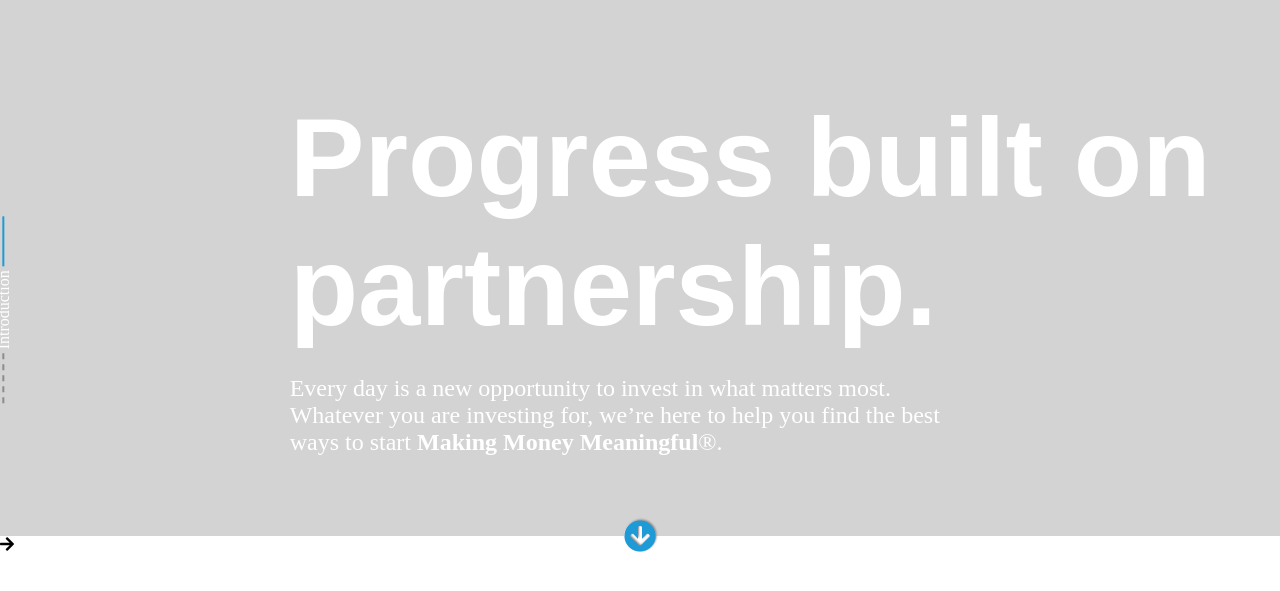
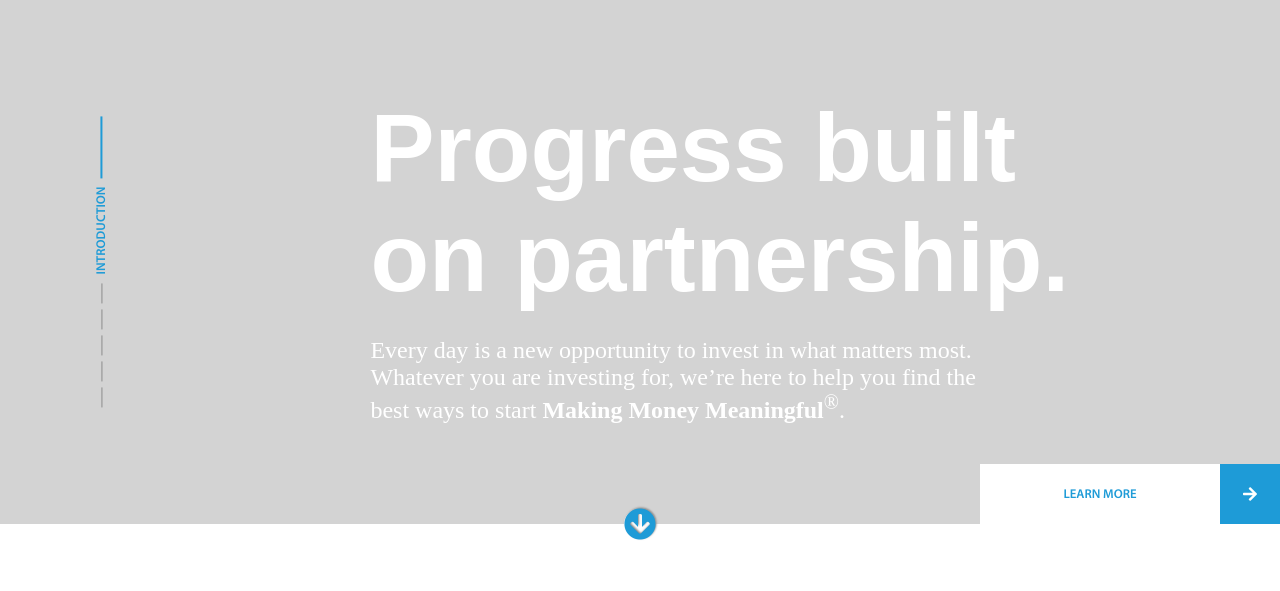
Before and after one commit to davi3blu3/a_b_markup_challenge, a website: page index.html in a window 1280 px wide. Shown: the part 105-696 px from the top of the page. Drawn offline with Linux system fonts and the light colour scheme.

Commit message:
add readme and build out cta and wayfinder

```diff
--- a/index.html
+++ b/index.html
@@ -53,26 +53,38 @@
         <aside>
           <div class="aside-wayfinder">
             <div class="dotted-border"></div>
+            <div class="dotted-border"></div>
+            <div class="dotted-border"></div>
+            <div class="dotted-border"></div>
+            <div class="dotted-border"></div>
             <p>Introduction</p>
             <div class="blue-border"></div>
           </div>
         </aside>
         <article>
-          <h1 class="hero__main-heading">Progress built on partnership.</h1>
+          <h1 class="hero__main-heading">
+            Progress built<br />on partnership.
+          </h1>
           <p class="hero__main-text">
             Every day is a new opportunity to invest in what matters most.<br />
             Whatever you are investing for, we’re here to help you find the best
             ways to start
-            <span class="bold-text">Making Money Meaningful</span>&reg;.
+            <span class="bold-text">Making Money Meaningful</span
+            ><sup>&reg;</sup>.
           </p>
         </article>
       </main>
       <div class="hero__cta">
+        <div class="hero__cta-learn-more">
+          Learn More
+        </div>
+        <div class="hero__cta-arrow">
+          <i class="fas fa-arrow-right"></i>
+        </div>
+      </div>
+      <div class="hero__scroll-down">
         <i class="fas fa-arrow-circle-down fa-2x"></i>
       </div>
-      <div class="hero__scroll-down`"></div>
     </section>
-
-    <i class="fas fa-arrow-right"></i>
   </body>
 </html>
--- a/styles.css
+++ b/styles.css
@@ -68,7 +68,7 @@ main {
 }
 
 .hero__main-heading {
-  font-size: 7rem;
+  font-size: 6rem;
   margin: 0;
   font-family: Arial;
 }
@@ -80,6 +80,39 @@ main {
 }
 
 .hero__cta {
+  width: 300px;
+  height: 60px;
+  margin-left: auto;
+  margin-right: -2.5rem;
+  margin-bottom: -2.5rem;
+  display: flex;
+  background-color: white;
+  color: #1e9bd7;
+}
+
+.hero__cta-learn-more {
+  width: 240px;
+  font-family: 'Myriad Pro';
+  font-size: 0.8rem;
+  text-transform: uppercase;
+  text-align: center;
+  vertical-align: middle;
+  padding: 23px 0;
+}
+
+.hero__cta-arrow {
+  width: 60px;
+  height: 60px;
+  background-color: #1e9bd7;
+  color: white;
+  text-align: center;
+}
+
+.hero__cta-arrow i {
+  margin: 22px 23px;
+}
+
+.hero__scroll-down {
   position: absolute;
   left: calc(50% - 16px);
   bottom: -16px;
@@ -88,7 +121,7 @@ main {
   border-radius: 50%;
 }
 
-.hero__cta i {
+.hero__scroll-down i {
   text-shadow: 1px -1px 2px #8c8c8c;
 }
 
@@ -97,28 +130,38 @@ main {
 */
 
 aside {
-  transform: rotate(-90deg);
   width: 400px;
 }
 
-.aside-wayfinder {}
+.aside-wayfinder {
+  position: absolute;
+  transform: rotate(-90deg);
+  left: -45px;
+  top: 358px;
+}
 
 .aside-wayfinder .blue-border {
   display: inline-block;
-  width: 50px;
-  height: 5px;
+  width: 62px;
+  height: 3px;
   border-top: 2px solid #1e9bd7;
 }
 
 .aside-wayfinder p {
   display: inline-block;
+  font-family: 'Myriad Pro';
+  font-size: 0.8rem;
+  text-transform: uppercase;
+  color: #1e9bd7;
+  margin: 0 4px;
 }
 
 .aside-wayfinder .dotted-border {
   display: inline-block;
-  width: 50px;
-  height: 5px;
-  border-top: 2px dashed #8c8c8c;
+  width: 20px;
+  height: 3px;
+  border-top: 1px solid #8c8c8c;
+  margin: 0 1px;
 }
 
 .icon-space__right {
```
Also changed, not shown: README.md.
